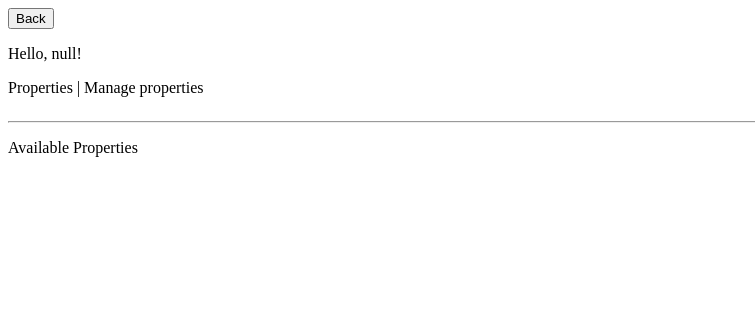
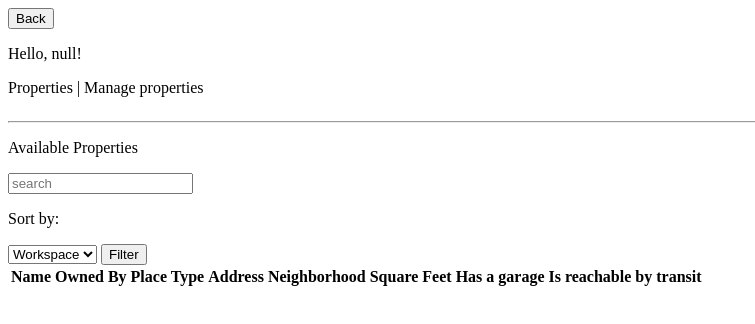
Before and after one commit to Carlos1026-web/SODV1201FinalProject, a plain HTML site: page coworkerPage.html in a window 1280 px wide. Shown: the whole page, without its empty margins (0-755 px from the left). Drawn offline with nearby package versions, Linux system fonts and the light colour scheme.

Commit message:
working on filters for coworker option

```diff
--- a/coworkerPage.html
+++ b/coworkerPage.html
@@ -20,7 +20,19 @@
 
     <hr>
 
-    <p>Available Properties</p>
+    <div>
+        <p>Available Properties</p>
+
+        <input type="text" name="" id="searchPlace" placeholder="search">
+
+        <p>Sort by:</p>
+        <select name="" id="filterBy">
+            <option value="workspace">Workspace</option>
+            <option value="property">Property</option>
+        </select>
+
+        <button>Filter</button>
+    </div>
 
     <div class="tableDiv">
 
--- a/script.js
+++ b/script.js
@@ -14,6 +14,8 @@ function loadUserNum() {
     {
         usersCount = Number(sessionStorage.getItem("usersCount"));
         alert(`number of users: ${usersCount}`);
+        placesCount = Number(sessionStorage.getItem("placesCount"));
+        alert(`number of places: ${placesCount}`);
         currentUser = sessionStorage.getItem("currentUserName");
         alert(`current user: ${currentUser}`);
     }
@@ -116,6 +118,7 @@ $("#newPlaceForm").on("submit", function() {
     );
 
     let newPlace = {
+        "name": name,
         "ownedBy": currentUser,
         "rentedBy": "",
         "address": address,
@@ -159,8 +162,8 @@ function createTable () {
     tableString += "</tr>";
 
     //loop to set up each entry and put them in their respecitve cells
-    for(let i = -1; i < placesCount; i++) {
-        tempPlace = JSON.parse(sessionStorage.getItem(`place${i + 1}`));
+    for(let i = 0; i < placesCount; i++) {
+        tempPlace = JSON.parse(sessionStorage.getItem(`place${i}`));
 
         tableString += "<tr>";
             tableString += `<td id="entry${i}Name" class="entry${i}">${tempPlace.name}</td>`;
```
